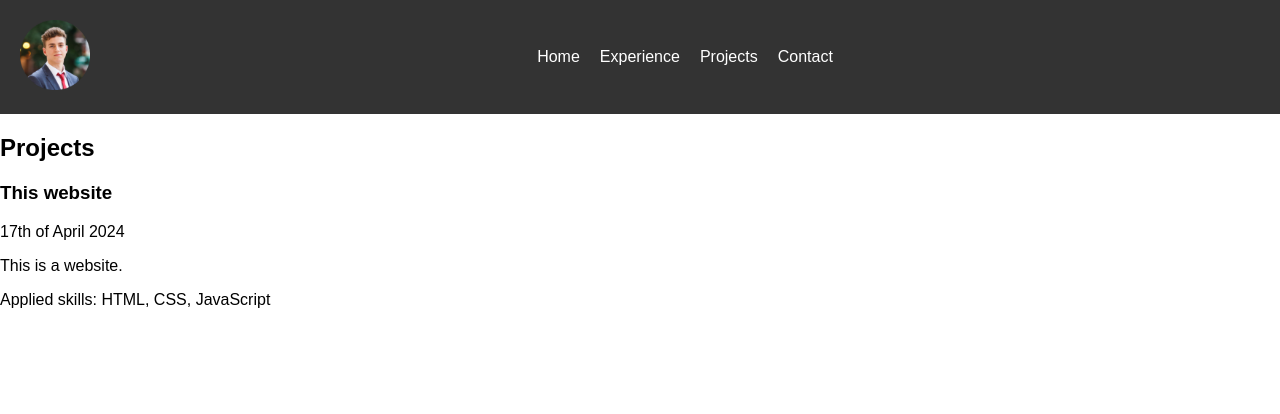
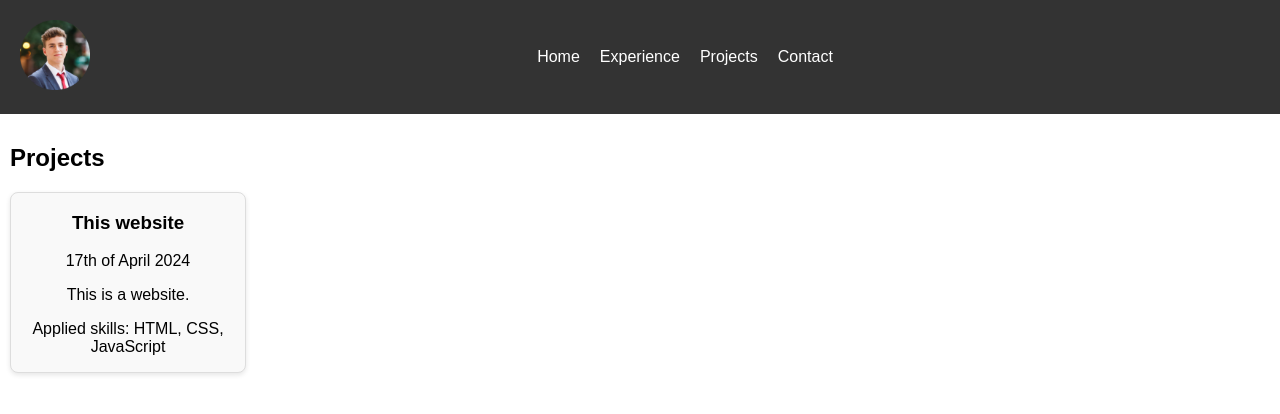
Before and after one commit to MissingCurlyBracket/personal-website, a React (Create React App) app: page /#/projects in a window 1280 px wide. Shown: the top 414 px of the page. Built offline with nearby package versions, Linux system fonts and the light colour scheme.

Commit message:
Add some styling to the projects page

```diff
--- /dev/null
+++ b/src/Atoms/ItemTitle/ItemTitle.tsx
@@ -0,0 +1,11 @@
+import {ReactElement} from "react";
+
+interface ItemTitleProps {
+    title: string;
+}
+
+export default function ItemTitle({title}: ItemTitleProps): Readonly<ReactElement> {
+    return (
+        <h2>{title}</h2>
+    );
+}
--- a/src/Pages/ExperiencePage/ExperiencePage.tsx
+++ b/src/Pages/ExperiencePage/ExperiencePage.tsx
@@ -2,11 +2,12 @@ import data from './data.json';
 import React from "react";
 import './ExperiencePage.css';
 import ExperienceItem from "./ExperienceItem";
+import ItemTitle from "../../Atoms/ItemTitle/ItemTitle";
 
 export default function ExperiencePage() {
     return (
         <div className="experience-page">
-            <h2>Experience</h2>
+            <ItemTitle title={"Experience"}/>
             <div className="experiences">
                 {data.map((experience) => (
                     <ExperienceItem company={experience.company} position={experience.position}
--- /dev/null
+++ b/src/Pages/ProjectsPage/ProjectItem.tsx
@@ -0,0 +1,29 @@
+import React from "react";
+
+interface ProjectItemProps {
+    name: string;
+    date: string;
+    description: string;
+    appliedSkills: string[];
+}
+
+export default function ProjectItem({
+                                        name,
+                                        date,
+                                        description,
+                                        appliedSkills
+                                    }: ProjectItemProps) {
+    return (
+        <div className="project-item" key={name}>
+            <h3>{name}</h3>
+            <p>{date}</p>
+            <p>{description}</p>
+            <p>Applied skills: {appliedSkills.map((skill, index) => (
+                <React.Fragment key={index}>
+                    {skill}
+                    {index !== appliedSkills.length - 1 && ', '}
+                </React.Fragment>
+            ))}</p>
+        </div>
+    );
+}
--- /dev/null
+++ b/src/Pages/ProjectsPage/ProjectsPage.css
@@ -0,0 +1,18 @@
+.projects-page {
+    padding: 10px;
+}
+
+.projects {
+    display: grid;
+    grid-template-columns: repeat(auto-fill, minmax(200px, 1fr));
+    gap: 20px;
+    width: 100%;
+}
+
+.project-item {
+    background-color: #f9f9f9;
+    border: 1px solid #ddd;
+    border-radius: 8px;
+    box-shadow: 0 2px 5px rgba(0, 0, 0, 0.1);
+    text-align: center;
+}
--- a/src/Pages/ProjectsPage/ProjectsPage.tsx
+++ b/src/Pages/ProjectsPage/ProjectsPage.tsx
@@ -1,23 +1,19 @@
 import React from 'react';
 import data from './data.json'
+import ProjectItem from "./ProjectItem";
+import './ProjectsPage.css';
+import ItemTitle from "../../Atoms/ItemTitle/ItemTitle";
 
 export default function ProjectsPage() {
     return (
         <div className="projects-page">
-            <h2>Projects</h2>
-            {data.map((project) => (
-                <div key={project.name}>
-                    <h3>{project.name}</h3>
-                    <p>{project.date}</p>
-                    <p>{project.description}</p>
-                    <p>Applied skills: {project.skills.map((skill, index) => (
-                        <React.Fragment key={index}>
-                            {skill}
-                            {index !== project.skills.length - 1 && ', '}
-                        </React.Fragment>
-                    ))}</p>
-                </div>
-            ))}
+            <ItemTitle title={"Projects"}/>
+            <div className="projects">
+                {data.map((project) => (
+                    <ProjectItem name={project.name} date={project.date} description={project.description}
+                                 appliedSkills={project.skills}/>
+                ))}
+            </div>
         </div>
     );
 }
```
